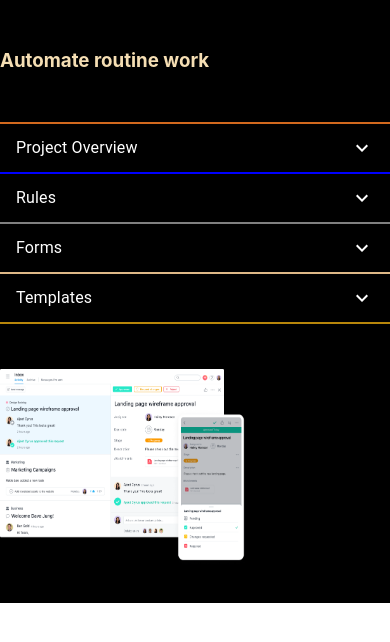
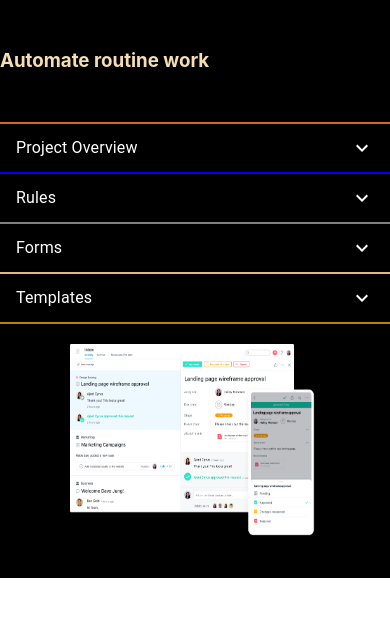
Before and after one commit to md-najmul-haque/itracker, a React (Create React App) app: page / in a window 390 px wide. Shown: the top 642 px of the page. Built offline with nearby package versions, Linux system fonts and the light colour scheme.

Commit message:
change some style

```diff
--- a/src/Pages/Home/ProcessManagement/ProcessManagement.css
+++ b/src/Pages/Home/ProcessManagement/ProcessManagement.css
@@ -31,6 +31,10 @@
     .text-container{
         margin: auto;
     }
+    .image-container{
+        margin: auto;
+        margin-top: 20px;
+    }
     .image-container img{
         width: 250px;
         height: 200px;
@@ -47,4 +51,8 @@
     .text-container{
         margin: auto;
     }
+    .image-container{
+        margin: auto;
+        margin-top: 40px;
+    }
 }
--- a/src/Pages/Home/ProcessManagement/ProcessManagement.tsx
+++ b/src/Pages/Home/ProcessManagement/ProcessManagement.tsx
@@ -5,7 +5,7 @@ import AccordionDetails from '@mui/material/AccordionDetails';
 import Typography from '@mui/material/Typography';
 import ExpandMoreIcon from '@mui/icons-material/ExpandMore';
 
-import { ExpandCircleDownRounded } from '@mui/icons-material';
+
 import './ProcessManagement.css'
 import img1 from '../../../img/img1.png'
 import img2 from '../../../img/img2.png'
```
